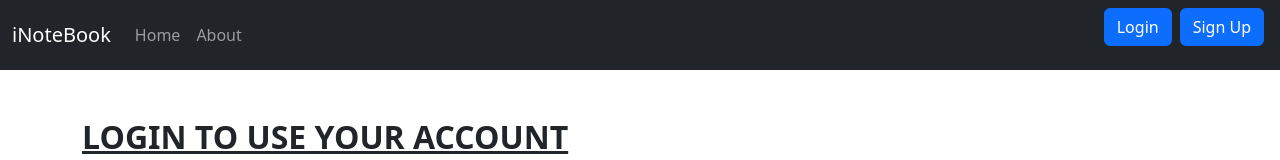
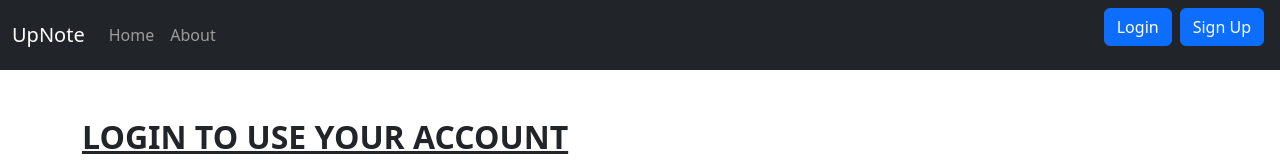
Before and after one commit to NidhiTulsyan/YourNotes, a React (Create React App) app in the folder frontend/: page /login in a window 1280 px wide. Shown: the top 160 px of the page. Built offline with nearby package versions, Linux system fonts and the light colour scheme.

Commit message:
changed site name

```diff
--- a/frontend/public/index.html
+++ b/frontend/public/index.html
@@ -6,7 +6,7 @@
   <meta name="viewport" content="width=device-width, initial-scale=1" />
   <meta name="theme-color" content="#000000" />
   <meta name="description" content="Web site created for storing notes" />
-  <title>iNoteBook</title>
+  <title>UpNote</title>
   <link href="https://cdn.jsdelivr.net/npm/bootstrap@5.3.0/dist/css/bootstrap.min.css" rel="stylesheet"
     integrity="sha384-9ndCyUaIbzAi2FUVXJi0CjmCapSmO7SnpJef0486qhLnuZ2cdeRhO02iuK6FUUVM" crossorigin="anonymous">
 </head>
--- a/frontend/src/components/Navbar.js
+++ b/frontend/src/components/Navbar.js
@@ -17,7 +17,7 @@ export default function Navbar() {
     <nav className="navbar navbar-expand-lg navbar-dark bg-dark">
       <div className="container-fluid">
         <Link className="navbar-brand" to="/">
-          iNoteBook
+          UpNote
         </Link>
         <button
           className="navbar-toggler"
```
